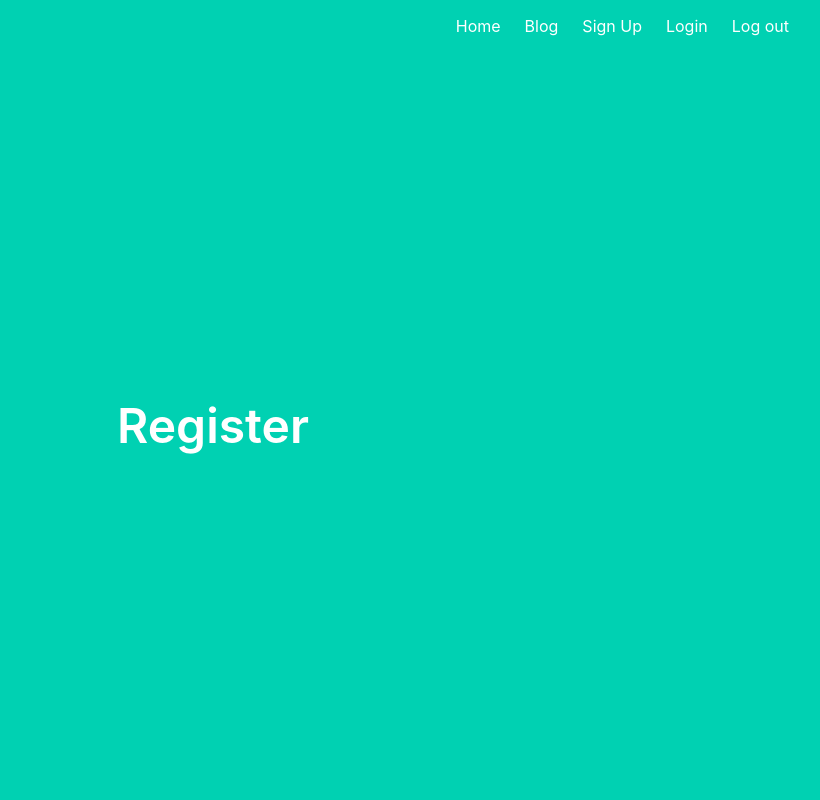
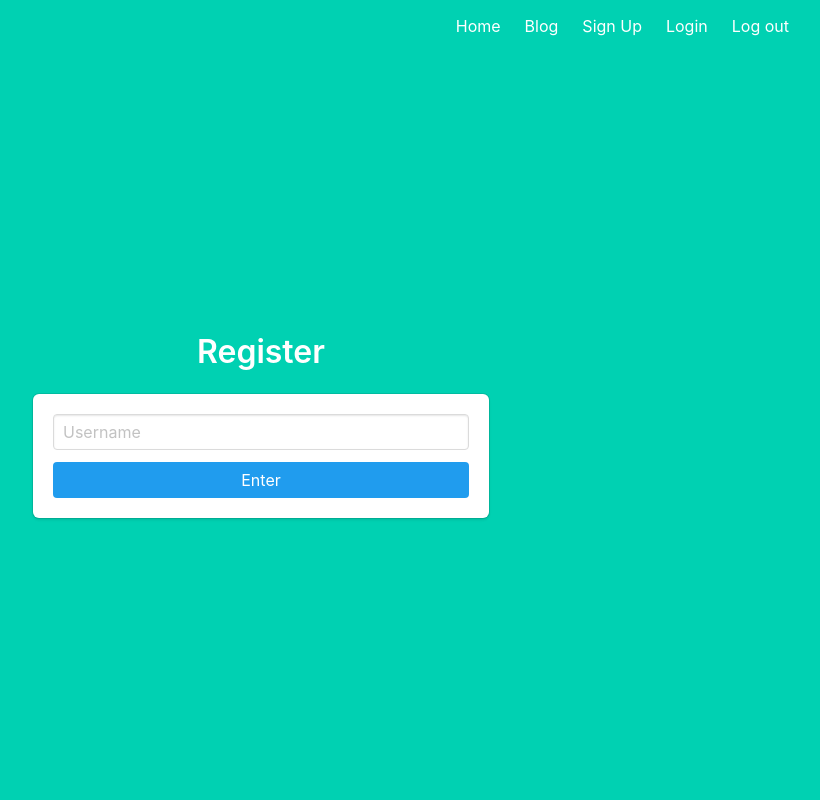
Before and after one commit to NateHartley/csc2031blogpractical, a Flask app: page /register in a window 1280 px wide. Shown: the whole page, without its empty margins (427-1247 px from the left). Run offline with Flask 2, Linux system fonts and the light colour scheme.

Commit message:
When clicking on register, it will bring you to a page where you can type in your username and click enter.

```diff
--- a/templates/register.html
+++ b/templates/register.html
@@ -1,7 +1,21 @@
-{%  extends "base.html" %}
+{% extends "base.html" %}
 
 {% block content %}
 
-    <h1 class="title is-1">Register</h1>
+    <div class="column is-5 is-offset-4">
+        <h3 class="title is-3">Register</h3>
+        <div class="box">
+
+            <form method="POST">
+                <div class="field">
+                    <div class="control">
+                        <input class="input" type="text" name="username" placeholder="Username">
+                    </div>
+                </div>
+                <button class="button is-block is-info is-fullwidth">Enter</button>
+            </form>
+
+        </div>
+    </div>
 
 {% endblock %}
```
